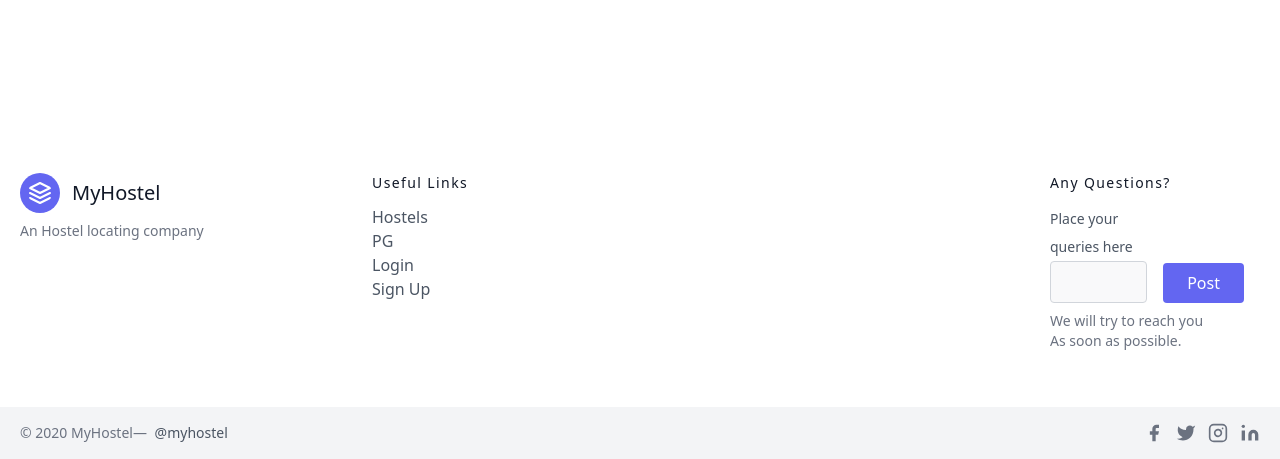
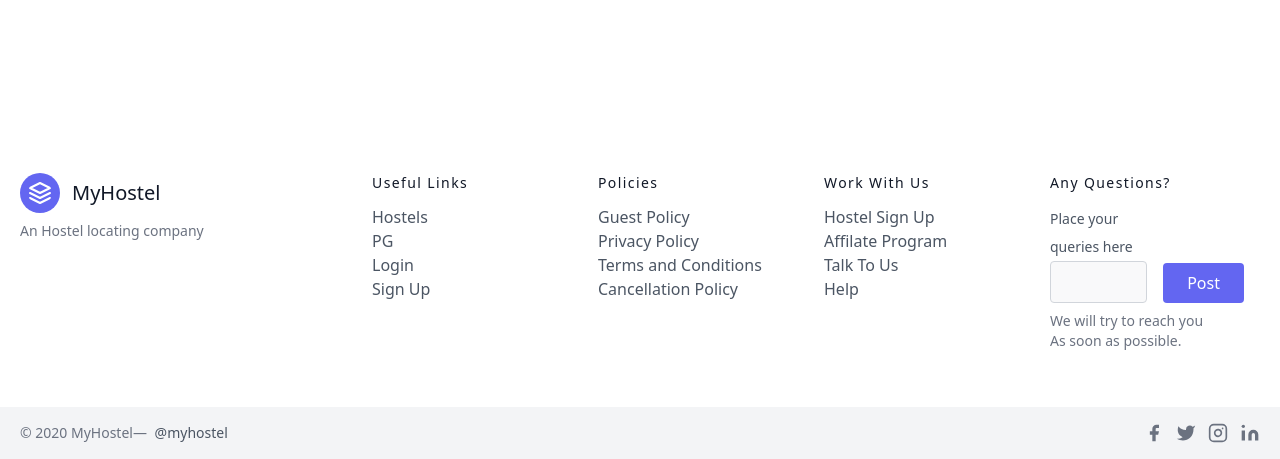
Before and after one commit to yashjaiswal007/MyHostel, a plain HTML site: page Hostels.html in a window 1280 px wide. Shown: the part 981-1440 px from the top of the page. Drawn offline with nearby package versions, Linux system fonts and the light colour scheme.

Commit message:
updated hostels

```diff
--- a/Hostels.html
+++ b/Hostels.html
@@ -15,16 +15,17 @@
       <span class="ml-3 text-xl">MyHostel</span>
     </a>
     <nav class="md:ml-auto flex flex-wrap items-center text-base justify-center">
+      <a class="mr-5 hover:text-gray-900" href="index.html">Home</a>
       <a class="mr-5 hover:text-gray-900" href="Hostels.html">Hostels</a>
       <a class="mr-5 hover:text-gray-900" href="PG.html">PG</a>
       <a class="mr-5 hover:text-gray-900" href="contact.html">Contact Us</a>
       <a class="mr-5 hover:text-gray-900" href="login.html">Login</a>
     </nav>
-    <button class="inline-flex items-center bg-gray-100 border-0 py-1 px-3 focus:outline-none hover:bg-gray-200 rounded text-base mt-4 md:mt-0">Sign Up
+    <a href="signup.html"><button class="inline-flex items-center bg-gray-100 border-0 py-1 px-3 focus:outline-none hover:bg-gray-200 rounded text-base mt-4 md:mt-0">Sign Up
         <svg fill="none" stroke="currentColor" stroke-linecap="round" stroke-linejoin="round" stroke-width="2" class="w-4 h-4 ml-1" viewBox="0 0 24 24">
           <path d="M5 12h14M12 5l7 7-7 7"></path>
         </svg>
-    </button>
+      </button></a>
     </div>
     </header>
 <section class="text-gray-600 body-font">
@@ -107,7 +108,7 @@
       </div>
       <div class="lg:w-1/4 md:w-1/2 p-4 w-full">
         <a class="block relative h-48 rounded overflow-hidden">
-          <img alt="ecommerce" class="object-cover object-center w-full h-full block" src="Haridwar.jpeg">
+          <img alt="ecommerce" class="object-cover object-center w-full h-full block" src="haridwar.jpeg">
         </a>
         <div class="mt-4">
           <h2 class="text-gray-900 title-font text-lg font-medium">Haridwar</h2>
@@ -146,30 +147,36 @@
           </nav>
         </div>
         <div class="lg:w-1/4 md:w-1/2 w-full px-4">
-          <h2 class="title-font font-medium text-gray-900 tracking-widest text-sm mb-3">  </h2>
+          <h2 class="title-font font-medium text-gray-900 tracking-widest text-sm mb-3">Policies</h2>
           <nav class="list-none mb-10">
             <li>
-              <a class="text-gray-600 hover:text-gray-800"></a>
+              <a class="text-gray-600 hover:text-gray-800">Guest Policy</a>
             </li>
             <li>
-              <a class="text-gray-600 hover:text-gray-800"></a>
+              <a class="text-gray-600 hover:text-gray-800">Privacy Policy</a>
+            </li>
+            <li>
+              <a class="text-gray-600 hover:text-gray-800">Terms and Conditions</a>
+            </li>
+            <li>
+              <a class="text-gray-600 hover:text-gray-800">Cancellation Policy</a>
             </li>
           </nav>
         </div>
         <div class="lg:w-1/4 md:w-1/2 w-full px-4">
-          <h2 class="title-font font-medium text-gray-900 tracking-widest text-sm mb-3">  </h2>
+          <h2 class="title-font font-medium text-gray-900 tracking-widest text-sm mb-3">Work With Us</h2>
           <nav class="list-none mb-10">
             <li>
-              <a class="text-gray-600 hover:text-gray-800"></a>
+              <a class="text-gray-600 hover:text-gray-800">Hostel Sign Up</a>
             </li>
             <li>
-              <a class="text-gray-600 hover:text-gray-800"></a>
+              <a class="text-gray-600 hover:text-gray-800">Affilate Program</a>
             </li>
             <li>
-              <a class="text-gray-600 hover:text-gray-800"></a>
+              <a class="text-gray-600 hover:text-gray-800">Talk To Us</a>
             </li>
             <li>
-              <a class="text-gray-600 hover:text-gray-800"></a>
+              <a class="text-gray-600 hover:text-gray-800">Help</a>
             </li>
           </nav>
         </div>
@@ -178,7 +185,8 @@
           <div class="flex xl:flex-nowrap md:flex-nowrap lg:flex-wrap flex-wrap justify-center items-end md:justify-start">
             <div class="relative w-40 sm:w-auto xl:mr-4 lg:mr-0 sm:mr-4 mr-2">
               <label for="footer-field" class="leading-7 text-sm text-gray-600">Place your queries here</label>
-                  <input type="text" id="footer-field" name="footer-field" class="w-full bg-gray-100 bg-opacity-50 rounded border border-gray-300 focus:bg-transparent focus:ring-2 focus:ring-indigo-200 focus:border-indigo-500 text-base outline-none text-gray-700 py-1 px-3 leading-8 transition-colors duration-200 ease-in-out">
+              <input type="text" id="footer-field" name="footer-field"
+                class="w-full bg-gray-100 bg-opacity-50 rounded border border-gray-300 focus:bg-transparent focus:ring-2 focus:ring-indigo-200 focus:border-indigo-500 text-base outline-none text-gray-700 py-1 px-3 leading-8 transition-colors duration-200 ease-in-out">
             </div>
             <button class="lg:mt-2 xl:mt-0 flex-shrink-0 inline-flex text-white bg-indigo-500 border-0 py-2 px-6 focus:outline-none hover:bg-indigo-600 rounded">Post</button>
           </div>
@@ -188,9 +196,9 @@
         </div>
       </div>
     </div>
-      </div>
 
-    </div>
+
+
 
     <div class="bg-gray-100">
       <div class="container mx-auto py-4 px-5 flex flex-wrap flex-col sm:flex-row">
```
Lines whose indentation alone changed are shown as unchanged.
